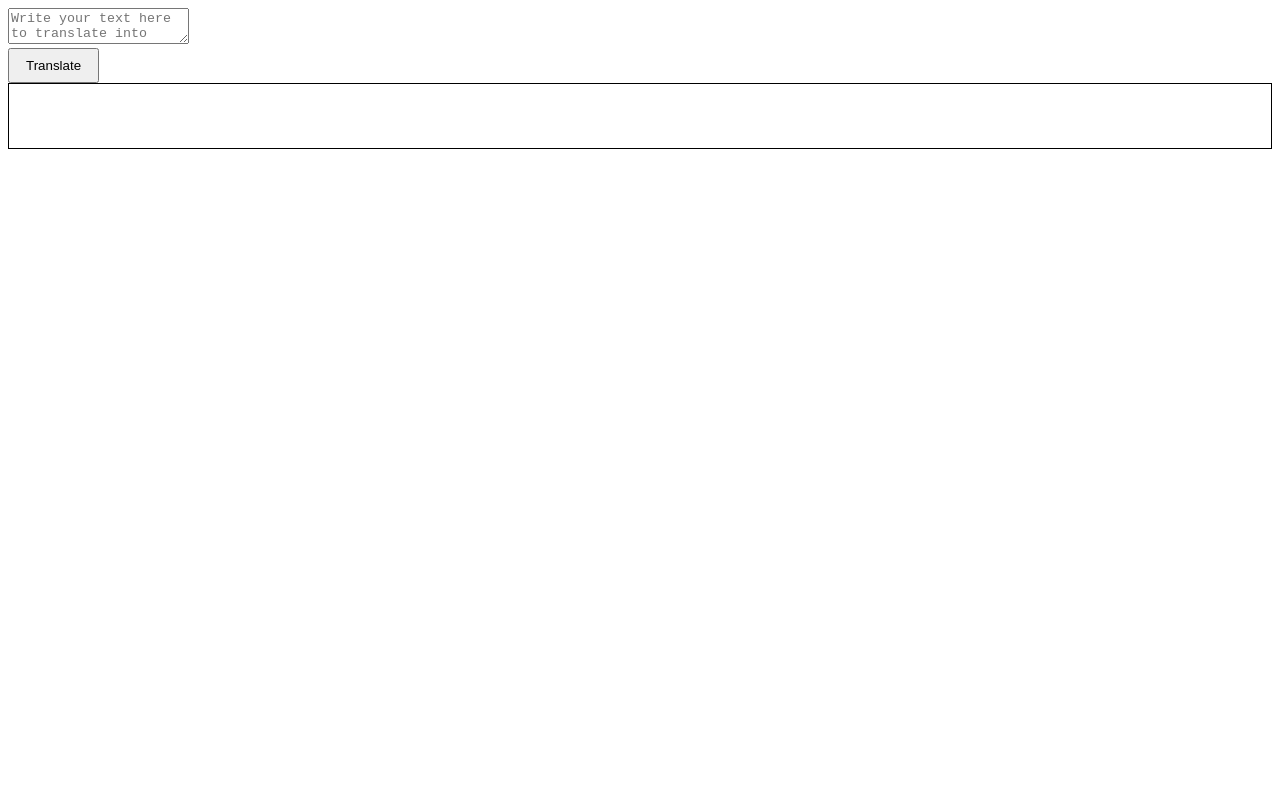
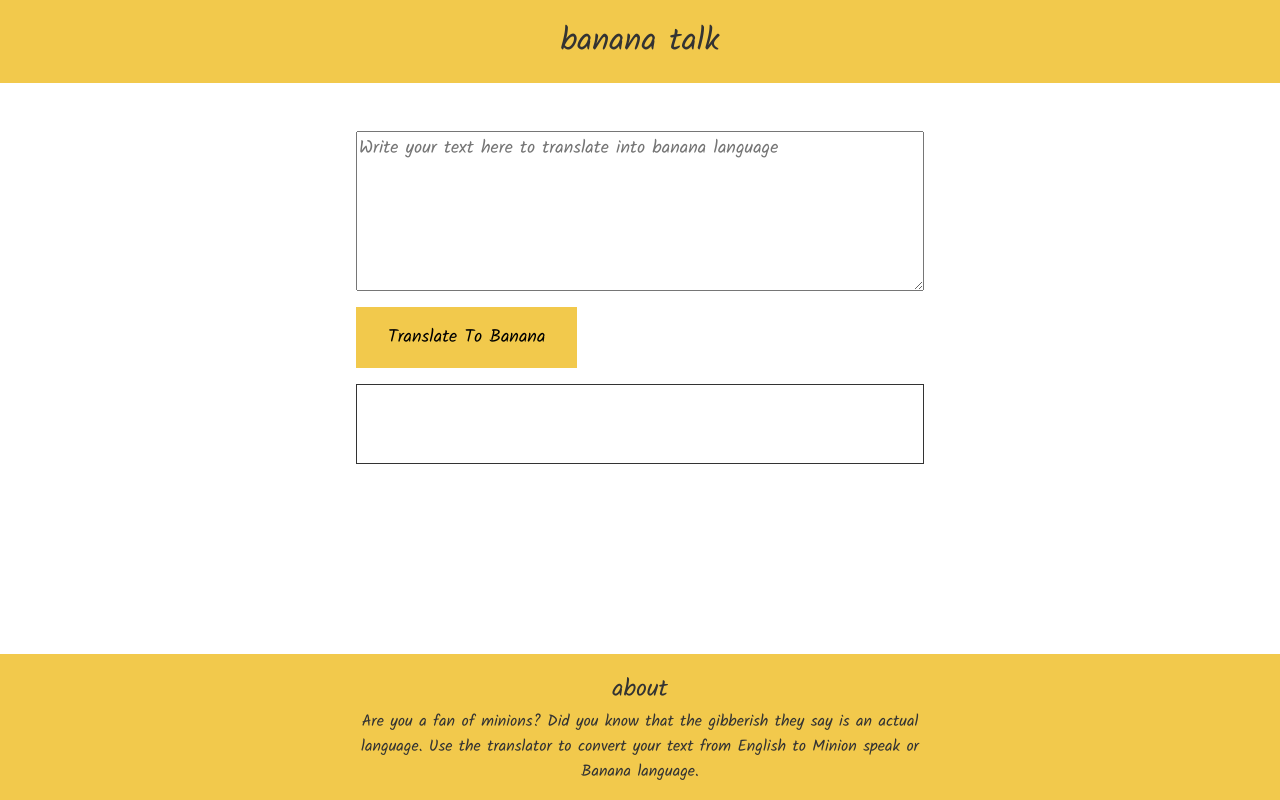
Before and after one commit to prashant707/prashant-lesson4neog, a plain HTML site: page index.html in a window 1280 px wide. Drawn offline with Linux system fonts and the light colour scheme.

Commit message:
style: style the app

```diff
--- a/index.html
+++ b/index.html
@@ -9,10 +9,22 @@
 
 </head>
 <body>
+    <nav>
+        <div style="font-size: 2rem; padding: 1rem;">
+            banana talk
+        </div>
 
+    </nav>
+    <main>
     <textarea id="input-textarea" placeholder="Write your text here to translate into banana language"></textarea>
-    <button id="input-button">Translate</button>
-    <div id="output-text"></div>
+    <button id="input-button">Translate To Banana</button>
+    <div id="output-text" style="padding: 1rem; font-size: large;"></div>
+    </main>
+    <footer>
+        <div style="font-size: x-large;">about</div>
+        <p>Are you a fan of minions? Did you know that the gibberish they say is an actual language. Use the translator
+            to convert your text from English to Minion speak or Banana language.</p>
+    </footer>
     <script src="/app.js" type="text/javascript"></script>
 </body>
 </html>
--- a/style.css
+++ b/style.css
@@ -1,9 +1,79 @@
-#input-button {
-    padding: 0.5rem 1rem;
-    display: block;
+@import url('https://fonts.googleapis.com/css2?family=Kalam:wght@400;700&display=swap');
+
+
+body {
+    font-family: 'Kalam', cursive;
+}
+* {
+    box-sizing: border-box;
 }
 
-#output-text{
-    border : 1px solid black;
-    padding: 2rem;
+:root {
+    --primary: #F2C94C;
+    --black: #333333;
+    --width-break:600px
 }
+
+body {
+    margin: 0;
+    font-family: 'Kalam', cursive;
+    color: #333333;
+}
+
+nav {
+    background-color: var(--primary);
+    text-align: center;
+}
+
+main {
+    margin: auto;
+    padding: 1rem;
+    max-width: var(--width-break);
+}
+
+textarea {
+    box-sizing: border-box;
+    display: block;
+    width: 100%;
+    min-height: 20vh;
+    margin-top: 2rem;
+    font-size: large;
+    font-family: inherit;
+}
+
+button {
+    background-color: var(--primary);
+    border: none;
+    margin: 1rem 0rem;
+    padding: 1rem 2rem;
+    font-family: 'Kalam', cursive;
+    font-size: large;
+}
+
+
+#output-text {
+    box-sizing: border-box;
+    width: 100%;
+    min-height: 10vh;
+    max-height: 20vh;
+    overflow:scroll;
+    border: 1px solid var(--black);
+}
+
+footer {
+    position: fixed;
+    bottom: 0;
+    width: 100%;
+    padding: 1rem;
+    background-color: var(--primary);
+    text-align: center;
+}
+
+footer p {
+    max-width: var(--width-break);
+    margin: auto;
+}
+
+#output-text {
+
+}
```
